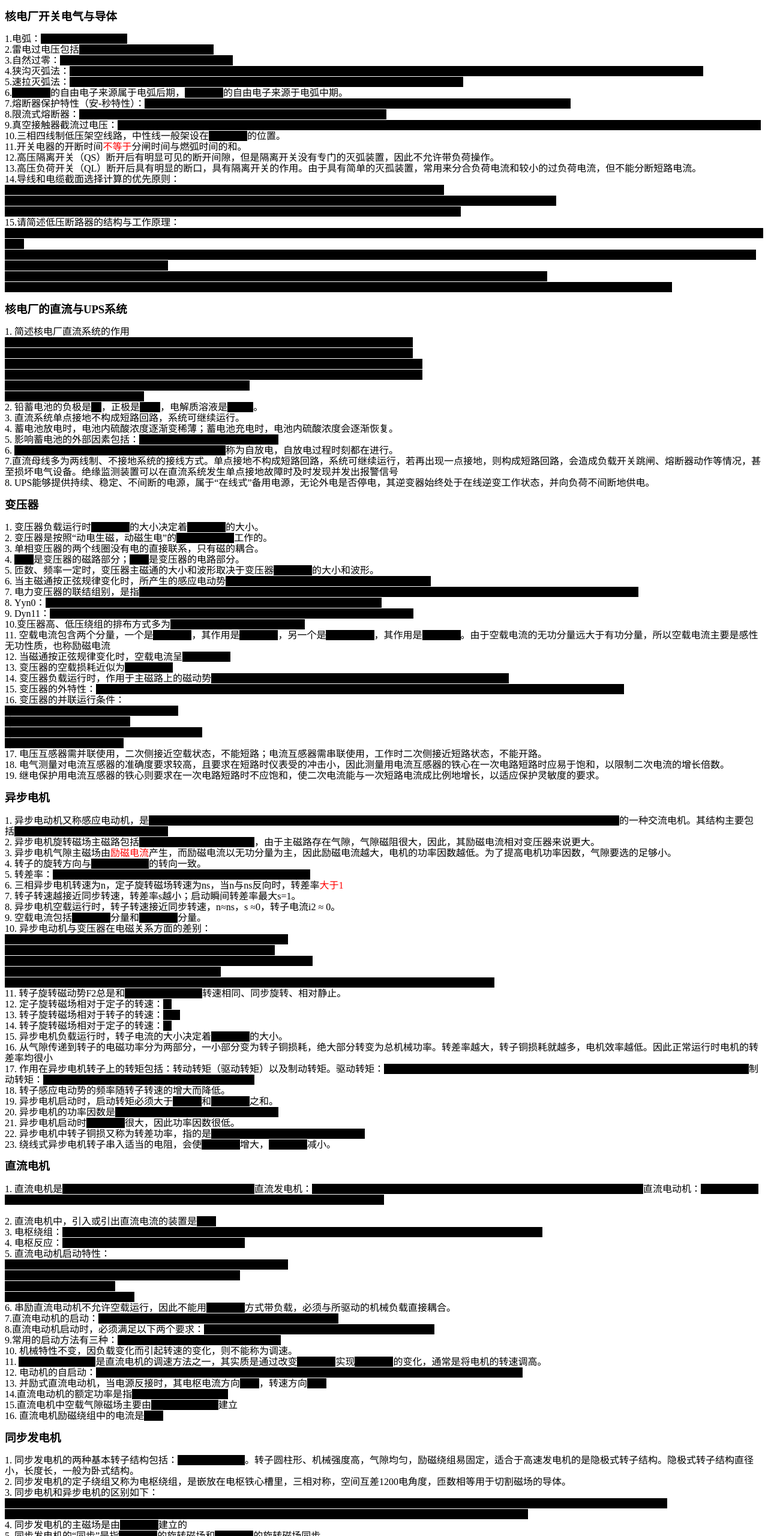
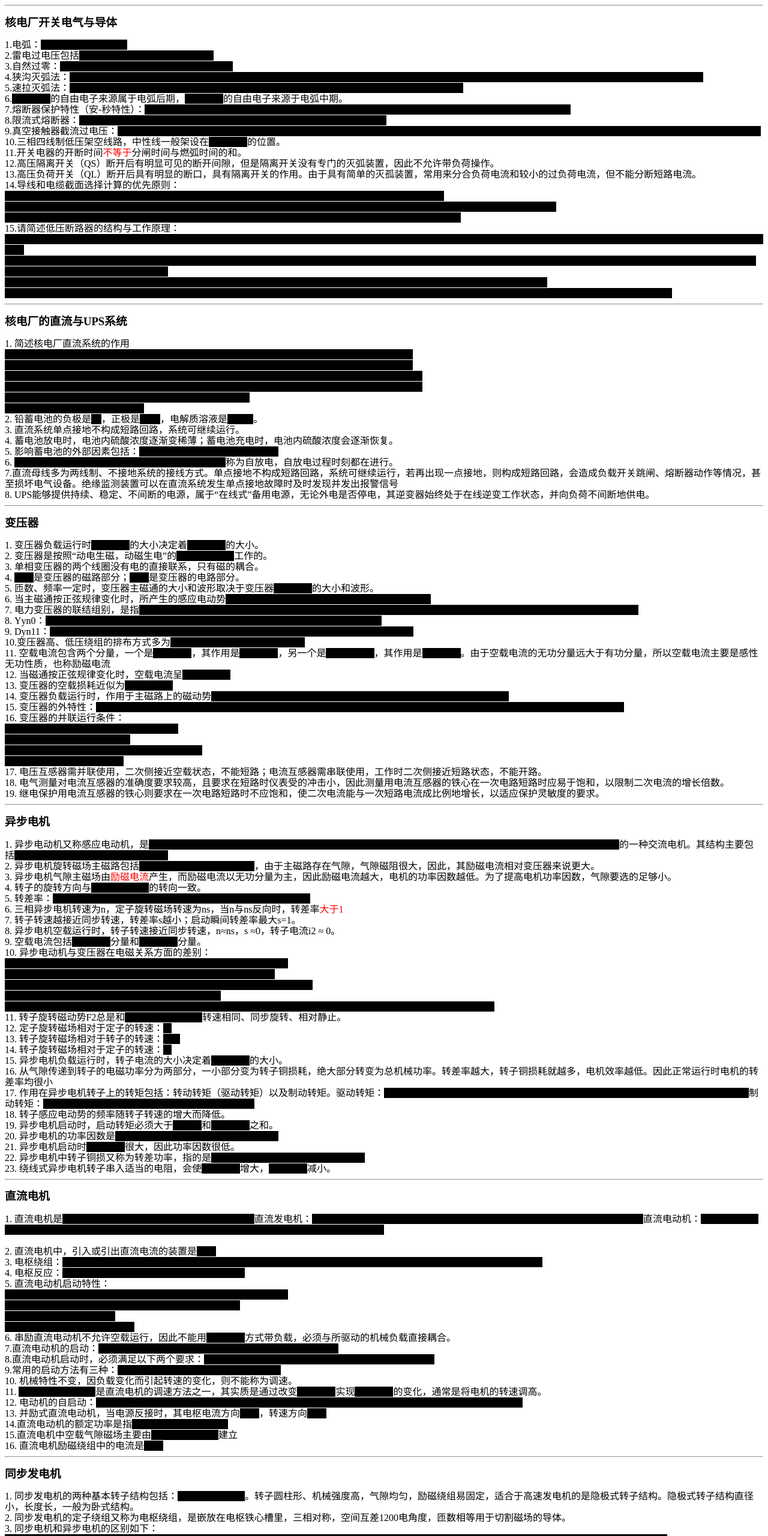
Before and after one commit to scueee/cl, a plain HTML site: page index.html in a window 1280 px wide. Shown: the top 2560 px of the page at 60% size. Drawn offline with Linux system fonts and the light colour scheme.

Commit message:
Update index.html

```diff
--- a/index.html
+++ b/index.html
@@ -20,7 +20,7 @@ background-color:white;
 </head>
 <body>
 
-<font><h3>核电厂开关电气与导体</h3></font>
+<hr><font><h3>核电厂开关电气与导体</h3></font>
 
 <font>1.电弧：</font><font class="bar">一种游离放电现象。</font><br>
 <font>2.雷电过电压包括</font><font class="bar">直击雷过电压和感应雷过电压。</font><br>
@@ -45,7 +45,7 @@ background-color:white;
 <font class="bar">欠压脱扣器5并联于主回路在主电路电压正常时，其衔铁吸合；当主电路电压低于规定值时，顶杆也将锁扣顶开，使主触头分断；</font><br>
 <font class="bar">分励脱扣器4由控制电源供电（可适用于远程控制）它可以根据操作人员的命令或其它信号使得线圈通电，衔铁被吸合，顶杆向上将锁扣顶开，使主触头分断。</font><br>
 
-<font><h3>核电厂的直流与UPS系统</h3></font>
+<hr><font><h3>核电厂的直流与UPS系统</h3></font>
 
 <font>1. 简述核电厂直流系统的作用</font><br>
 <font class="bar">1）在电力系统正常运行或故障时，为继电保护、自动装置、断路器的操作回路等提供控制电源；</font><br>
@@ -62,7 +62,7 @@ background-color:white;
 <font>7.直流母线多为两线制、不接地系统的接线方式。单点接地不构成短路回路，系统可继续运行，若再出现一点接地，则构成短路回路，会造成负载开关跳闸、熔断器动作等情况，甚至损坏电气设备。绝缘监测装置可以在直流系统发生单点接地故障时及时发现并发出报警信号</font><br>
 <font>8. UPS能够提供持续、稳定、不间断的电源，属于“在线式”备用电源，无论外电是否停电，其逆变器始终处于在线逆变工作状态，并向负荷不间断地供电。</font><br>
 
-<font><h3>变压器</h3></font>
+<hr><font><h3>变压器</h3></font>
 
 <font>1. 变压器负载运行时</font><font class="bar">副端电流</font><font>的大小决定着</font><font class="bar">原端电流</font><font>的大小。</font><br>
 <font>2. 变压器是按照“动电生磁，动磁生电”的</font><font class="bar">电磁感应原理</font><font>工作的。</font><br>
@@ -88,7 +88,7 @@ background-color:white;
 <font>18. 电气测量对电流互感器的准确度要求较高，且要求在短路时仪表受的冲击小，因此测量用电流互感器的铁心在一次电路短路时应易于饱和，以限制二次电流的增长倍数。</font><br>
 <font>19. 继电保护用电流互感器的铁心则要求在一次电路短路时不应饱和，使二次电流能与一次短路电流成比例地增长，以适应保护灵敏度的要求。</font><br>
 
-<font><h3>异步电机</h3></font>
+<hr><font><h3>异步电机</h3></font>
 
 <font>1. 异步电动机又称感应电动机，是</font><font class="bar">由气隙旋转磁场与转子绕组感应电流相互作用产生电磁转矩，带动转子旋转，从而实现机电能量转换为机械能量</font><font>的一种交流电机。其结构主要包括</font><font class="bar">定子、转子和定转子之间的空气隙。</font><br>
 <font>2. 异步电机旋转磁场主磁路包括</font><font class="bar">定子铁心、气隙、转子铁心</font><font>，由于主磁路存在气隙，气隙磁阻很大，因此，其励磁电流相对变压器来说更大。</font><br>
@@ -119,7 +119,7 @@ background-color:white;
 <font>22. 异步电机中转子铜损又称为转差功率，指的是</font><font class="bar">转子铜损等于转差率乘以电磁功率。</font><br>
 <font>23. 绕线式异步电机转子串入适当的电阻，会使</font><font class="bar">启动转矩</font><font>增大，</font><font class="bar">启动电流</font><font>减小。</font><br>
 
-<font><h3>直流电机</h3></font>
+<hr><font><h3>直流电机</h3></font>
 
 <font>1. 直流电机是</font><font class="bar">实现机械能与直流电能相互转换的电磁装置。</font><font>直流发电机：</font><font class="bar">输入机械能使电枢转动，通过电磁感应产生电能（将机械能转换为直流电能）。</font><font>直流电动机：</font><font class="bar">给电枢通电，在磁场下受到安培力的作用使电枢转动，从而产生机械运动（将直流电能转换为机械能）。</font><br><br>
 <font>2. 直流电机中，引入或引出直流电流的装置是</font><font class="bar">电刷</font><br>
@@ -142,7 +142,7 @@ background-color:white;
 <font>15.直流电机中空载气隙磁场主要由</font><font class="bar">励磁绕组磁动势</font><font>建立</font><br>
 <font>16. 直流电机励磁绕组中的电流是</font><font class="bar">直流</font><br>
 
-<font><h3>同步发电机</h3></font>
+<hr><font><h3>同步发电机</h3></font>
 
 <font>1. 同步发电机的两种基本转子结构包括：</font><font class="bar">隐极式和凸极式</font><font>。转子圆柱形、机械强度高，气隙均匀，励磁绕组易固定，适合于高速发电机的是隐极式转子结构。隐极式转子结构直径小，长度长，一般为卧式结构。</font><br>
 <font>2. 同步发电机的定子绕组又称为电枢绕组，是嵌放在电枢铁心槽里，三相对称，空间互差1200电角度，匝数相等用于切割磁场的导体。</font><br>
@@ -168,7 +168,7 @@ background-color:white;
 <font class="bar">2）发电机的频率应与电网相同；</font><br>
 <font class="bar">3）发电机的激磁电动势应与电网电压大小相同、相位相同</font><br>
 
-<font><h3>核电厂的电气主接线及厂用电</h3></font>
+<hr><font><h3>核电厂的电气主接线及厂用电</h3></font>
 
 <font>1. 电气主接线的三项基本要求</font><font class="bar">：可靠性、灵活性、经济性。</font><br>
 <font>2. 核电厂发电机出口主接线常采用</font><font class="bar">无汇流母线的发-变组单元接线</font><font>，即将发电机与变压器直接连接成一个单元。</font><br>
@@ -203,7 +203,7 @@ background-color:white;
 <font>17. 按照核安全法规的要求，应急柴油发电机属于核级设备。安全分级为电气1E级、机械2级、质保
 分级为QA1级、抗震分级为抗震1类。</font><br>
 
-<font><h3>电气设备的测量与控制</h3></font>
+<hr><font><h3>电气设备的测量与控制</h3></font>
 
 <font>1. 系统误差与测量次数无关，不能采用增加测量次数的方法使其消除或减小。当测量次数无限大时，随机误差的极限趋向于零。</font><br>
 <font>2. 变送器输出信号优选</font><font class="bar">4~20mA</font><font>，原因在于：</font><font class="bar">1）在于电流信号不容易受干扰，衰减小，准确度高；2）下限不取0就能够提供一定的故障监测能力，即变送器及监测回路正常时，变送器输出信号不会低于4mA；只有在变送器或监测回路出现故障时，电流才可能降为0。</font><br>
@@ -212,7 +212,7 @@ background-color:white;
 <font>5. 核电厂内常见的同期操作有三种：</font><font class="bar">1）汽轮发电机组并列到电网；2）柴油发电机试验时并列到厂用电母线；3）高压厂用电源切换时。</font><br>
 <font>6. 自动重合闸：</font><font class="bar">当线路出现故障，继电保护使断路器跳闸后，经短时间间隔后使断路器自动重新合上。实现此功能的装置就成为自动重合闸装置（auto-reclosing device：ARD)</font><br>
 
-<font><h3>继电保护</h3></font>
+<hr><font><h3>继电保护</h3></font>
 
 <font>1. 继电保护的基本要求：</font><br>
 <font class="bar">1）选择性：当供电系统发生故障时，离故障点最近的保护装置应先动作，切除故障，而供电系统的其他无故障部分继续运行，满足这一要求的动作就叫有选择性。 </font><br>
```
